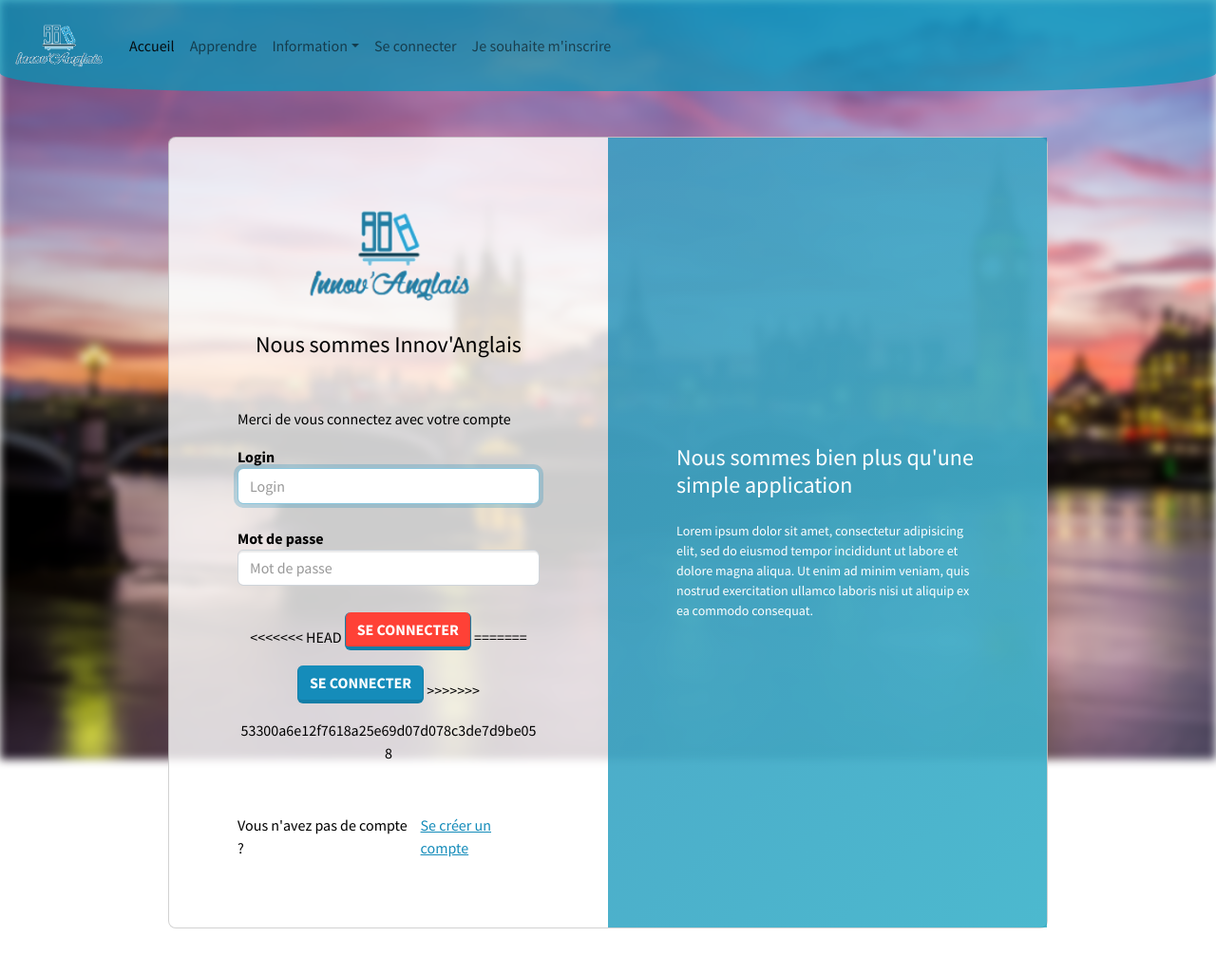
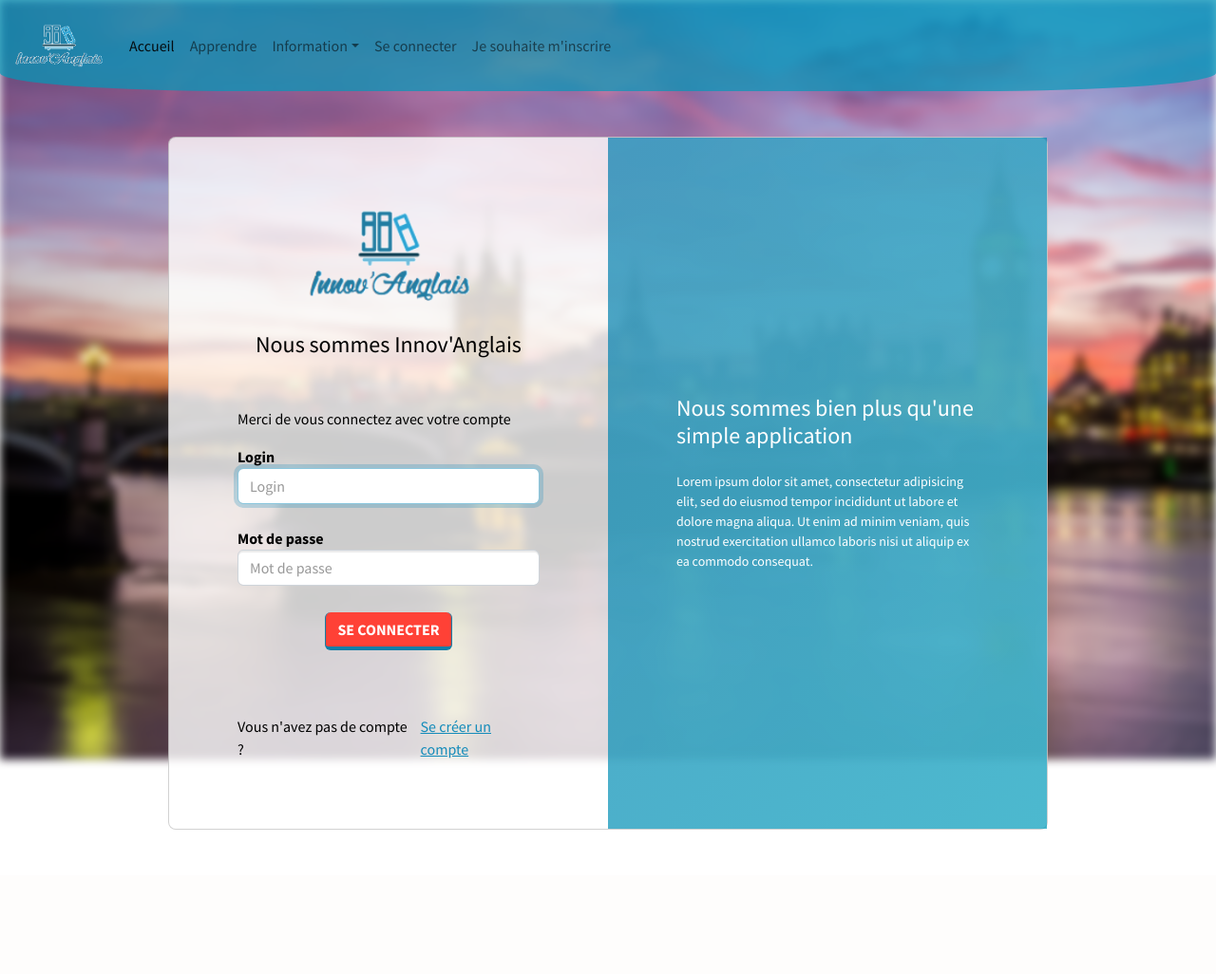
Before and after one commit to Morbleuz/Inno-v-Anglais, a Symfony app: template InovApi/templates/security/login.html.twig in a window 1280 px wide. Shown: the whole page at 95% size. After the commit the page ends 874 px from the top, so only its background shows below. Run offline with Twig, Linux system fonts and the light colour scheme; the template is opened without the code that fills it, so the values that code supplies are empty; some libraries are stand-ins or nearby versions.

Commit message:
debug login

```diff
--- a/InovApi/public/css/style.css
+++ b/InovApi/public/css/style.css
@@ -20,7 +20,7 @@
     width: 100%;
     height: 100%;
     overflow: hidden;
-    position: relative;
+    position: fixed;
 }
 
 .ccm {
@@ -74,6 +74,3 @@
     width: 100%;
     height: 100%;
 }
-
-height: 100%;
-}
--- a/InovApi/public/js/function.js
+++ b/InovApi/public/js/function.js
@@ -1,5 +1,5 @@
 // Will remove the blur of the background image on load
-function blurRemove(){
+function blurRemove() {
     element = document.styleSheets[1].cssRules[4].style;
     console.log(element);
     element.removeProperty('-webkit-filter');
--- a/InovApi/templates/security/login.html.twig
+++ b/InovApi/templates/security/login.html.twig
@@ -44,11 +44,7 @@
                                         {% endif %}
 
                                         <div class="text-center pt-1 mb-5 pb-1">
-<<<<<<< HEAD
                                             <button class="btn btn-primary btn-block fa-lg bg-danger mb-3" type="submit" id="connect">Se connecter</button>
-=======
-                                            <button class="btn btn-primary btn-block fa-lg mb-3" type="submit">Se connecter</button>
->>>>>>> 53300a6e12f7618a25e69d07d078c3de7d9be058
                                         </div>
 
                                         <div class="d-flex align-items-center justify-content-center pb-4">
```
Also changed, not shown: InovApi/templates/base.html.twig (indentation only).
